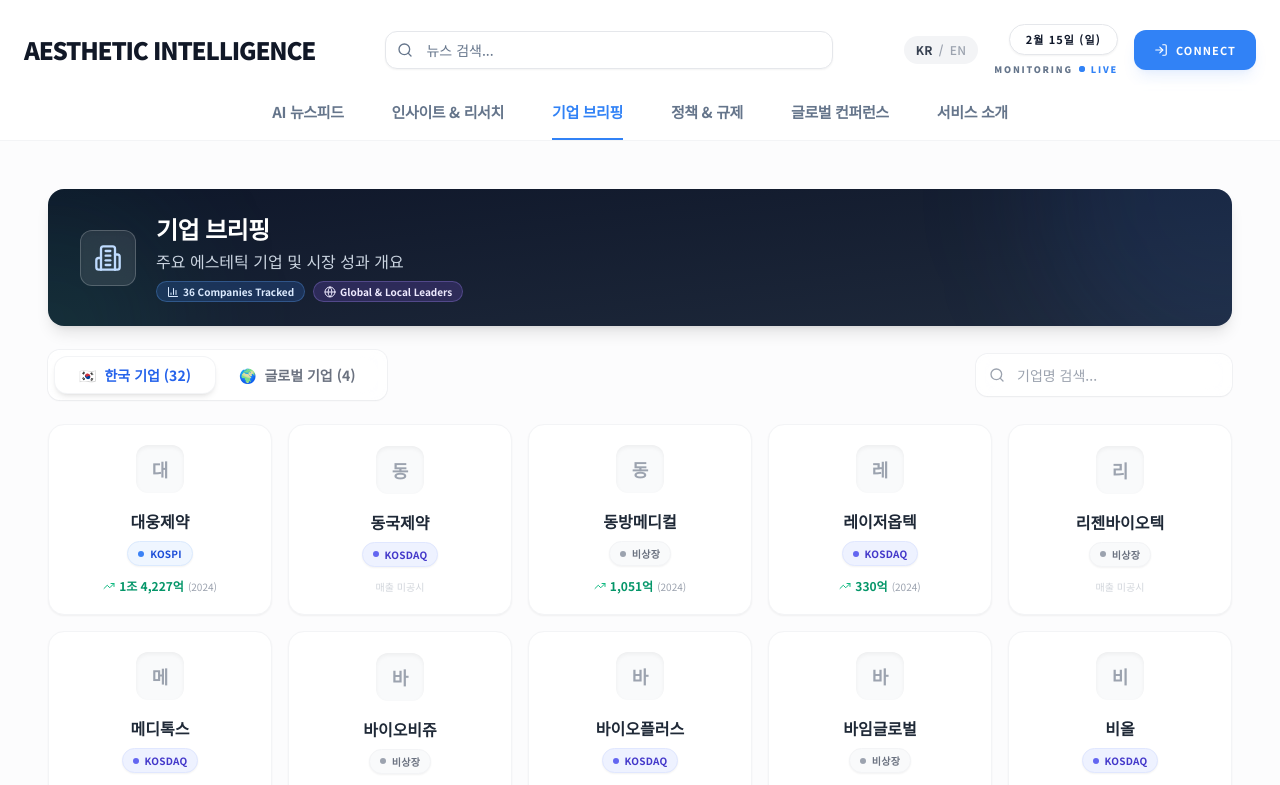
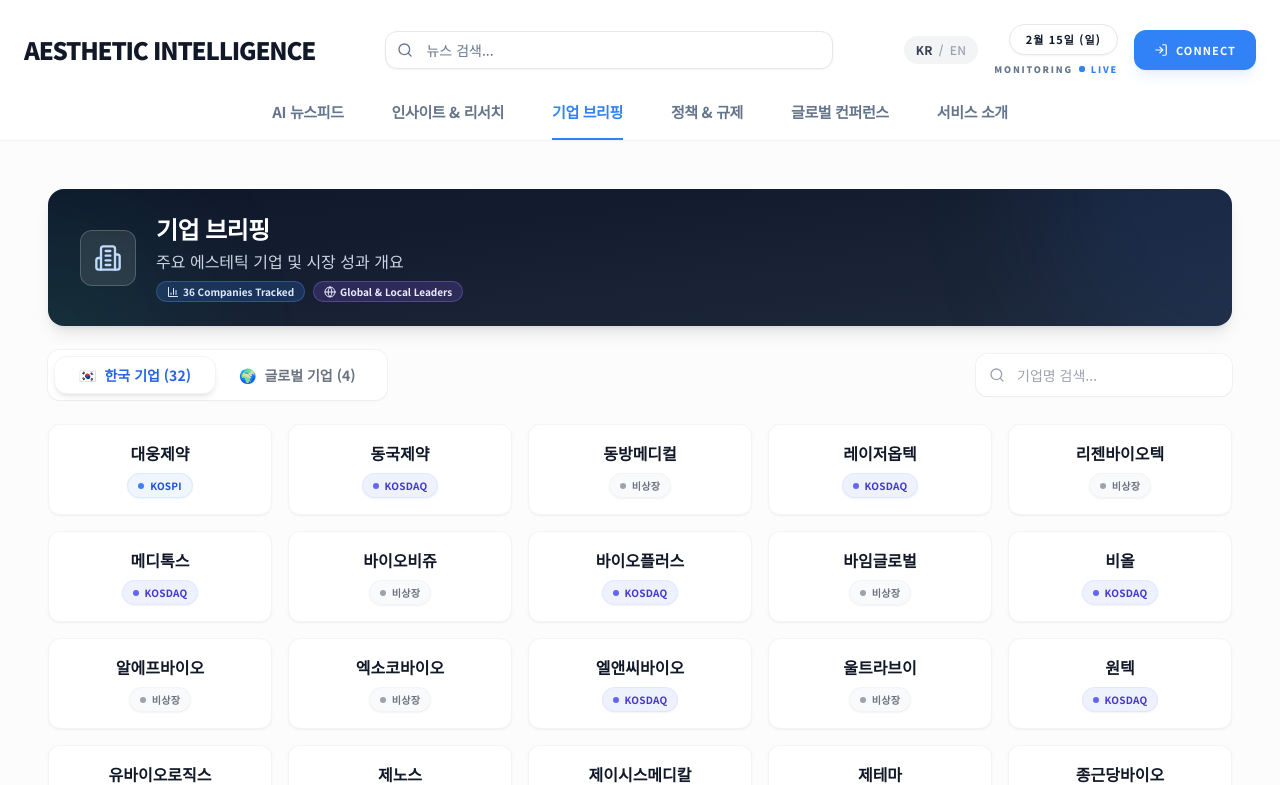
Before and after one commit to hyunggyu96/hgdaniel, a Next.js app in the folder web/: page /company in a window 1280 px wide. Shown: the top 785 px of the page. Built offline with nearby package versions, Linux system fonts and the light colour scheme; no server answers.

Commit message:
refactor: Compact Company card layout

```diff
--- a/web/src/app/company/page.tsx
+++ b/web/src/app/company/page.tsx
@@ -4,32 +4,11 @@
 import { useState, useEffect } from 'react';
 import { API_ENDPOINTS } from '@/lib/apiConfig';
 import { useLanguage } from "@/components/LanguageContext";
-import { Building2, Globe, TrendingUp, Search, BarChart3, PieChart } from "lucide-react";
+import { Building2, Globe, Search, BarChart3, PieChart } from "lucide-react";
 
 const financialData: Record<string, any> = require('@/data/financial_data.json');
 
-const REVENUE_YEARS = ['2025', '2024', '2023', '2022'] as const;
-
-function getLatestRevenue(companyName: string): { value: string; year: string } | null {
-    const data = financialData[companyName];
-    if (!data?.financial_history) return null;
-    for (const y of REVENUE_YEARS) {
-        const rev = data.financial_history[y]?.revenue;
-        if (rev && rev !== 'N/A' && rev !== '-' && rev !== '') {
-            const num = parseFloat(rev);
-            if (isNaN(num)) continue;
-            const eok = Math.round(num / 1e8);
-            if (eok === 0) continue;
-            const jo = Math.floor(eok / 10000);
-            const remainder = eok % 10000;
-            let formatted = '';
-            if (jo > 0) formatted += `${jo}조 `;
-            if (remainder > 0) formatted += `${remainder.toLocaleString()}억`;
-            return { value: formatted.trim(), year: y };
-        }
-    }
-    return null;
-}
+// revenue logic removed for compactness
 
 type CompanyStatus = 'KOSPI' | 'KOSDAQ' | 'Unlisted' | 'Global_Listed' | 'Global_Private';
 type CompanyCategory = 'korean' | 'global';
@@ -226,16 +205,16 @@
                         const rank = rankings[companyNameKo];
                         const isHighlight = rank && rank <= 3;
                         const displayName = item.name[lang];
-                        const revenue = getLatestRevenue(companyNameKo);
+
 
                         return (
                             <div
                                 key={item.id}
                                 onClick={() => router.push(`/analysis?company=${companyNameKo}`)}
-                                className={`group relative bg-white rounded-2xl p-5 border transition-all duration-300 cursor-pointer flex flex-col items-center justify-center gap-4 min-h-[140px]
+                                className={`group relative bg-white rounded-xl p-4 border transition-all duration-300 cursor-pointer flex flex-col items-center justify-center gap-2 hover:bg-gray-50/50
                                 ${isHighlight
                                         ? 'border-violet-100 ring-2 ring-violet-500/20 shadow-lg shadow-violet-500/10'
-                                        : 'border-gray-100 shadow-sm hover:shadow-xl hover:-translate-y-1 hover:border-blue-100'}
+                                        : 'border-gray-100 shadow-sm hover:shadow-md hover:-translate-y-0.5 hover:border-blue-100'}
                                 `}
                             >
                                 {/* Highlight Effect */}
@@ -248,32 +227,14 @@
                                     </div>
                                 )}
 
-                                {/* Initials / Logo Placeholder */}
-                                <div className={`w-12 h-12 rounded-xl flex items-center justify-center text-lg font-bold shadow-inner ${isHighlight
-                                    ? 'bg-gradient-to-br from-violet-500 to-fuchsia-600 text-white'
-                                    : 'bg-gray-50 text-gray-400 group-hover:bg-blue-50 group-hover:text-blue-600 transition-colors'
-                                    }`}>
-                                    {displayName.slice(0, 1)}
-                                </div>
-
-                                <div className="text-center space-y-2 w-full">
-                                    <h3 className={`text-base font-bold truncate px-2 ${isHighlight ? 'text-violet-900' : 'text-gray-800 group-hover:text-blue-700 transition-colors'}`}>
+                                {/* Compact Content */}
+                                <div className="text-center w-full space-y-2">
+                                    <h3 className={`text-base font-bold truncate px-2 ${displayName.length > 8 ? 'text-sm' : ''} ${isHighlight ? 'text-violet-900' : 'text-gray-900 group-hover:text-blue-700 transition-colors'}`}>
                                         {displayName}
                                     </h3>
                                     <div className="flex justify-center">
                                         <StatusBadge status={item.status} lang={lang} />
                                     </div>
-                                    {revenue ? (
-                                        <div className="flex items-center justify-center gap-1 pt-1">
-                                            <TrendingUp className="w-3 h-3 text-emerald-500" />
-                                            <span className="text-xs font-bold text-emerald-600">{revenue.value}</span>
-                                            <span className="text-[10px] text-gray-400">({revenue.year})</span>
-                                        </div>
-                                    ) : (
-                                        <div className="flex items-center justify-center gap-1 pt-1">
-                                            <span className="text-[10px] text-gray-300">{lang === 'ko' ? '매출 미공시' : 'N/A'}</span>
-                                        </div>
-                                    )}
                                 </div>
 
                                 {isHighlight && (
```
